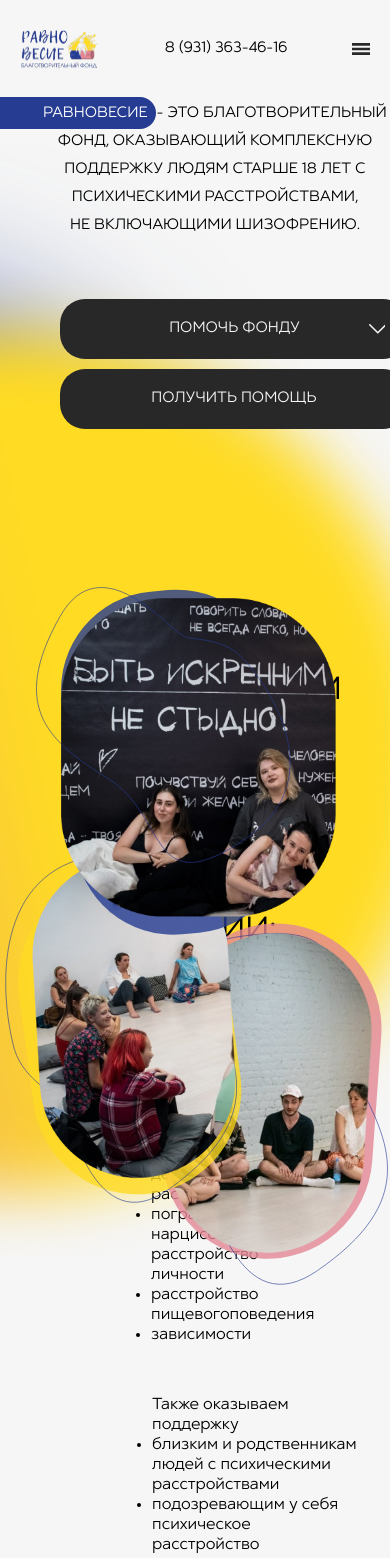
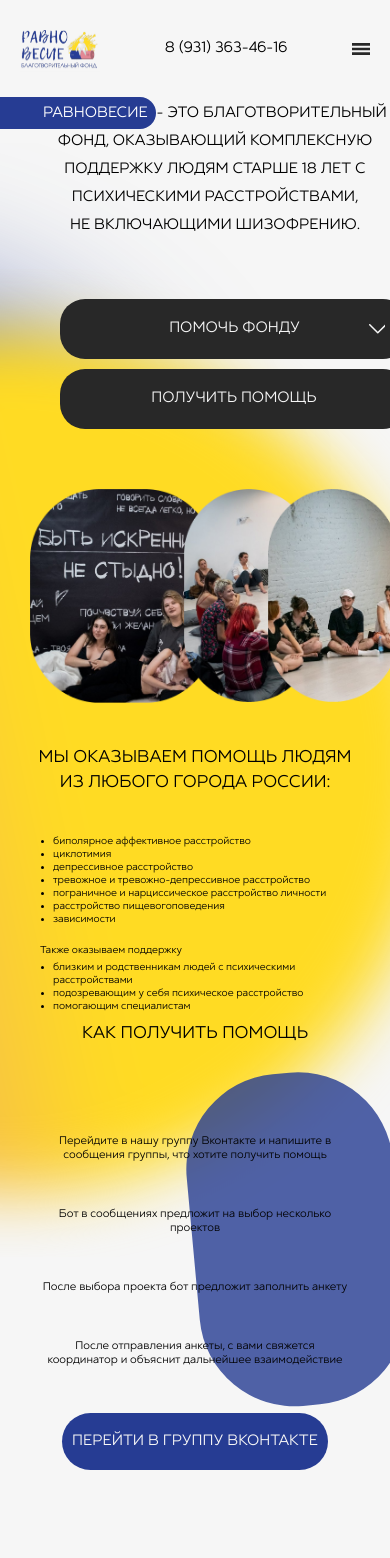
Before and after one commit to thirdmadman/fond-ravnovesie.ru_2023, a Next.js app: page / in a window 390 px wide. Shown: the top 1558 px of the page. Built offline with nearby package versions, Linux system fonts and the light colour scheme.

Commit message:
feat: add adaptivity to sections on mobile-xl

```diff
--- a/src/styles/home/sectionInfo.scss
+++ b/src/styles/home/sectionInfo.scss
@@ -8,6 +8,10 @@
   flex-direction: column;
   justify-content: flex-start;
   align-items: center;
+
+  @media screen and (max-width: $layout-breakpoint-mobile-xl) {
+    display: none;
+  }
 
   .section-info__main-text {
     margin-bottom: 128px;
--- a/src/styles/home/sectionMission.scss
+++ b/src/styles/home/sectionMission.scss
@@ -34,6 +34,7 @@
     padding: 0 40px;
     max-width: initial;
     min-height: 332px;
+    margin-bottom: 60px;
   }
 
 
--- a/src/styles/home/sectionNeeders.scss
+++ b/src/styles/home/sectionNeeders.scss
@@ -23,6 +23,13 @@
     min-height: 610px;
   }
 
+  @media screen and (max-width: $layout-breakpoint-mobile-xl) {
+    flex-direction: column;
+    justify-content: initial;
+    min-height: initial;
+    margin-bottom: 10px;
+  }
+
   .section-needers__images {
     max-width: 790px;
     width: 100%;
@@ -36,6 +43,12 @@
 
     @media screen and (max-width: $layout-breakpoint-desktop-xs) {
       max-width: 510px;
+    }
+
+    @media screen and (max-width: $layout-breakpoint-mobile-xl) {
+      min-height: 216px;
+      padding: 0;
+      margin-bottom: 40px;
     }
 
     .section-needers__image {
@@ -67,6 +80,13 @@
         left: 31px;
       }
 
+      @media screen and (max-width: $layout-breakpoint-mobile-xl) {
+        left: 0px;
+        top: 0px;
+        width: 185px;
+        z-index: 1;
+      }
+
       &::before {
         content: '';
         display: block;
@@ -82,6 +102,10 @@
           top: -11px;
           width: 255px;
           background-size: contain;
+        }
+
+        @media screen and (max-width: $layout-breakpoint-mobile-xl) {
+          display: none;
         }
       }
 
@@ -99,6 +123,10 @@
           width: 228px;
           height: 346px;
           background-size: contain;
+        }
+
+        @media screen and (max-width: $layout-breakpoint-mobile-xl) {
+          display: none;
         }
       }
     }
@@ -134,8 +162,18 @@
         left: 143px;
       }
 
+      @media screen and (max-width: $layout-breakpoint-mobile-xl) {
+        left: 238px;
+        top: 0px;
+        width: 130px;
+        z-index: 3;
+      }
+
       img {
         transform: rotate(3.51deg);
+        @media screen and (max-width: $layout-breakpoint-mobile-xl) {
+          transform: none;
+        }
       }
 
       &::before {
@@ -158,6 +196,10 @@
         @media screen and (max-width: $layout-breakpoint-tablet-xs) {
           left: -28px;
         }
+
+        @media screen and (max-width: $layout-breakpoint-mobile-xl) {
+          display: none;
+        }
       }
 
       .image-second__background {
@@ -174,6 +216,10 @@
           top: -10px;
           width: 220px;
           background-size: contain;
+        }
+
+        @media screen and (max-width: $layout-breakpoint-mobile-xl) {
+          display: none;
         }
       }
     }
@@ -209,8 +255,19 @@
         left: 6px;
       }
 
+      @media screen and (max-width: $layout-breakpoint-mobile-xl) {
+        left: 154px;
+        top: 0px;
+        width: 130px;
+        z-index: 2;
+      }
+
       img {
         transform: rotate(-3.3deg);
+
+        @media screen and (max-width: $layout-breakpoint-mobile-xl) {
+          transform: none;
+        }
       }
 
       &::before {
@@ -233,6 +290,10 @@
         @media screen and (max-width: $layout-breakpoint-tablet-xs) {
           left: -31px;
         }
+
+        @media screen and (max-width: $layout-breakpoint-mobile-xl) {
+          display: none;
+        }
       }
 
       .image-third__background {
@@ -249,6 +310,10 @@
           top: 20px;
           width: 224px;
           background-size: contain;
+        }
+
+        @media screen and (max-width: $layout-breakpoint-mobile-xl) {
+          display: none;
         }
       }
     }
@@ -282,6 +347,18 @@
       max-width: 325px;
     }
 
+    @media screen and (max-width: $layout-breakpoint-tablet-xs) {
+      max-width: 325px;
+    }
+
+    @media screen and (max-width: $layout-breakpoint-mobile-xl) {
+      max-width: initial;
+      display: flex;
+      flex-direction: column;
+      align-items: center;
+      width: 100%;
+    }
+
     .main-text__title {
       margin-top: 80px;
       margin-bottom: 50px;
@@ -304,6 +381,15 @@
       @media screen and (max-width: $layout-breakpoint-tablet-xs) {
         margin-top: 40px;
       }
+
+      @media screen and (max-width: $layout-breakpoint-mobile-xl) {
+        margin-top: 0;
+        margin-bottom: 40px;
+        max-width: 323px;
+        font-size: 17px;
+        line-height: 25px;
+        text-align: center;
+      }
     }
 
     .main-text__main-profile {
@@ -325,6 +411,15 @@
 
       @media screen and (max-width: $layout-breakpoint-tablet-l) {
         margin-bottom: 50px;
+      }
+
+      @media screen and (max-width: $layout-breakpoint-mobile-xl) {
+        align-self: start;
+        display: flex;
+        flex-direction: column;
+        font-size: 10px;
+        line-height: 13px;
+        margin-bottom: 18px;
       }
 
       ul {
@@ -356,6 +451,10 @@
         @media screen and (max-width: $layout-breakpoint-tablet-m) {
           max-width: 160px;
         }
+
+        @media screen and (max-width: $layout-breakpoint-mobile-xl) {
+          max-width: initial;
+        }
       }
     }
 
@@ -368,6 +467,23 @@
       ul {
         list-style: initial;
         margin: 0;
+
+        @media screen and (max-width: $layout-breakpoint-mobile-xl) {
+          padding-left: 23px;
+        }
+      }
+
+      @media screen and (max-width: $layout-breakpoint-mobile-xl) {
+        font-size: 10px;
+        line-height: 13px;
+        margin-left: 0;
+        max-width: 300px;
+        align-self: start;
+      }
+
+      p {
+        margin-left: 10px;
+        margin-bottom: 4px;
       }
     }
   }
--- a/src/styles/home/sectionPrograms.scss
+++ b/src/styles/home/sectionPrograms.scss
@@ -18,6 +18,10 @@
 
   @media screen and (max-width: $layout-breakpoint-tablet-s) {
     padding: 0 30px;
+  }
+
+  @media screen and (max-width: $layout-breakpoint-mobile-xl) {
+    padding: 0 40px;
   }
 
   .get-help {
@@ -41,6 +45,14 @@
         font-size: 32px;
         text-align: center;
       }
+
+      @media screen and (max-width: $layout-breakpoint-mobile-xl) {
+        margin-top: 0px;
+        margin-bottom: 90px;
+        font-size: 17px;
+        line-height: 22px;
+
+      }
     }
 
     .get-help__list {
@@ -59,6 +71,18 @@
 
       @media screen and (max-width: $layout-breakpoint-tablet-xs) {
         margin-left: 35px;
+      }
+
+      @media screen and (max-width: $layout-breakpoint-mobile-xl) {
+        list-style: none;
+        counter-reset: item;
+        font-size: 11px;
+        line-height: 14px;
+        margin-left: 0;
+        display: flex;
+        flex-direction: column;
+        align-items: center;
+        margin-bottom: 0px;
       }
 
       &::after {
@@ -94,10 +118,48 @@
         @media screen and (max-width: $layout-breakpoint-tablet-xs) {
           right: -30px;
         }
+
+        @media screen and (max-width: $layout-breakpoint-mobile-xl) {
+          display: none;
+        }
       }
 
       li {
         margin-bottom: 30px;
+
+        @media screen and (max-width: $layout-breakpoint-mobile-xl) {
+          counter-increment: item;
+          margin-bottom: 45px;
+          display: flex;
+          flex-direction: column;
+          align-items: center;
+          text-align: center;
+
+        }
+
+        span:nth-child(1) {
+          display: none;
+
+          @media screen and (max-width: $layout-breakpoint-mobile-xl) {
+            content: counter(item);
+            background: $color-light-m;
+            border-radius: 100%;
+            color: $color-dark-l;
+            width: 30px;
+            height: 30px;
+            text-align: center;
+            display: flex;
+            align-items: center;
+            justify-content: center;
+            margin-bottom: -8px;
+          }
+        }
+
+        span:nth-child(2) {
+          @media screen and (max-width: $layout-breakpoint-mobile-xl) {
+            background-color: $color-light-l;
+          }
+        }
       }
     }
 
@@ -108,10 +170,17 @@
       color: $color-light-m;
       font-size: 24px;
       line-height: 17px;
+      text-align: center;
 
       @media screen and (max-width: $layout-breakpoint-desktop-s) {
         margin: 0 auto;
         display: block;
+      }
+
+      @media screen and (max-width: $layout-breakpoint-mobile-xl) {
+        font-size: 15px;
+        line-height: 10px;
+        padding: 24px 10px 23px 10px;
       }
     }
   }
```
